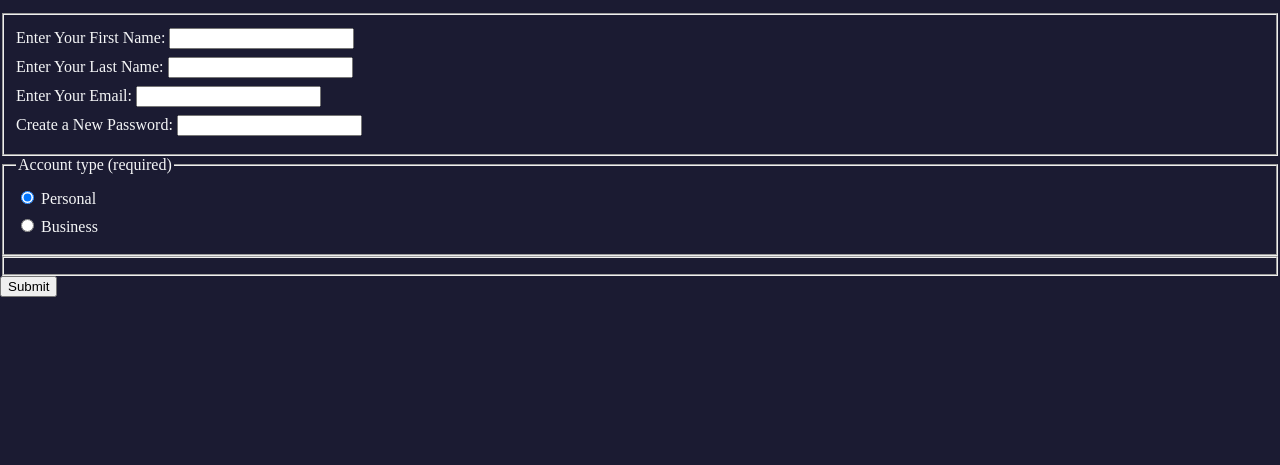
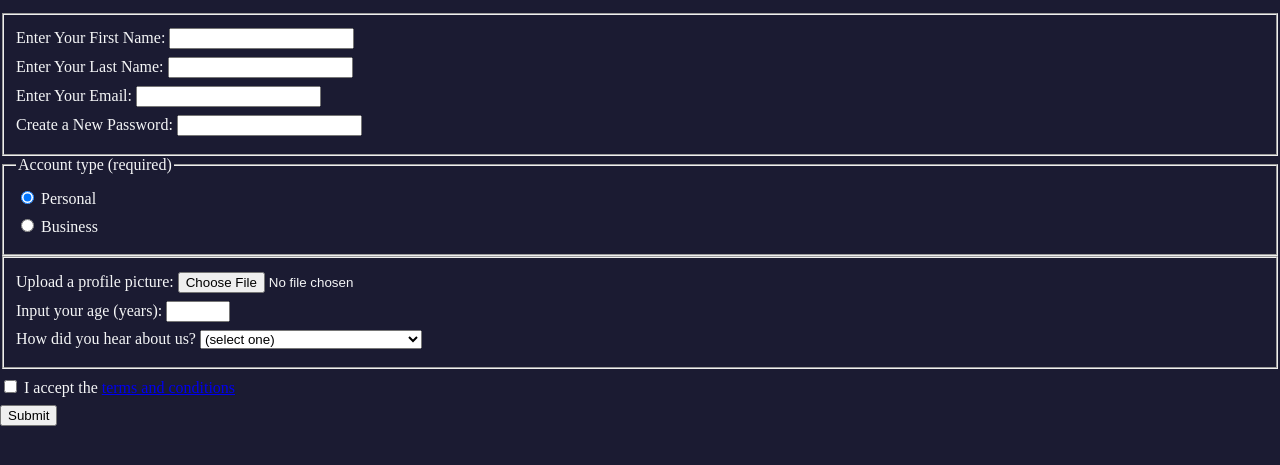
Before and after one commit to Yuliya9449/freecodecamp, a website: page LearnHTMLFormsByBuildingRegistrationForm/index.html in a window 1280 px wide. Shown: the part 101-566 px from the top of the page. Drawn offline with Linux system fonts and the light colour scheme.

Commit message:
feat: complete steps 30-37

```diff
--- a/LearnHTMLFormsByBuildingRegistrationForm/index.html
+++ b/LearnHTMLFormsByBuildingRegistrationForm/index.html
@@ -54,8 +54,33 @@
       </label>
     </fieldset>
 
-    <fieldset></fieldset>
+    <fieldset>
+      <label for="">Upload a profile picture:
+        <input type="file">
+      </label>
+      <label for="">Input your age (years):
+        <input type="number"
+               min="13"
+               max="120">
+      </label>
 
+      <label for="">How did you hear about us?
+        <select>
+          <option value="">(select one)</option>
+          <option value="1">freeCodeCamp News</option>
+          <option value="2">freeCodeCamp YouTube Channel</option>
+          <option value="3">freeCodeCamp Forum</option>
+          <option value="4">Other</option>
+        </select>
+      </label>
+    </fieldset>
+
+    <label for="terms-and-conditions">
+      <input id="terms-and-conditions"
+             type="checkbox"
+             required>
+      I accept the <a href="https://www.freecodecamp.org/news/terms-of-service/">terms and conditions</a>
+    </label>
     <input type="submit"
            value="Submit">
   </form>
```
